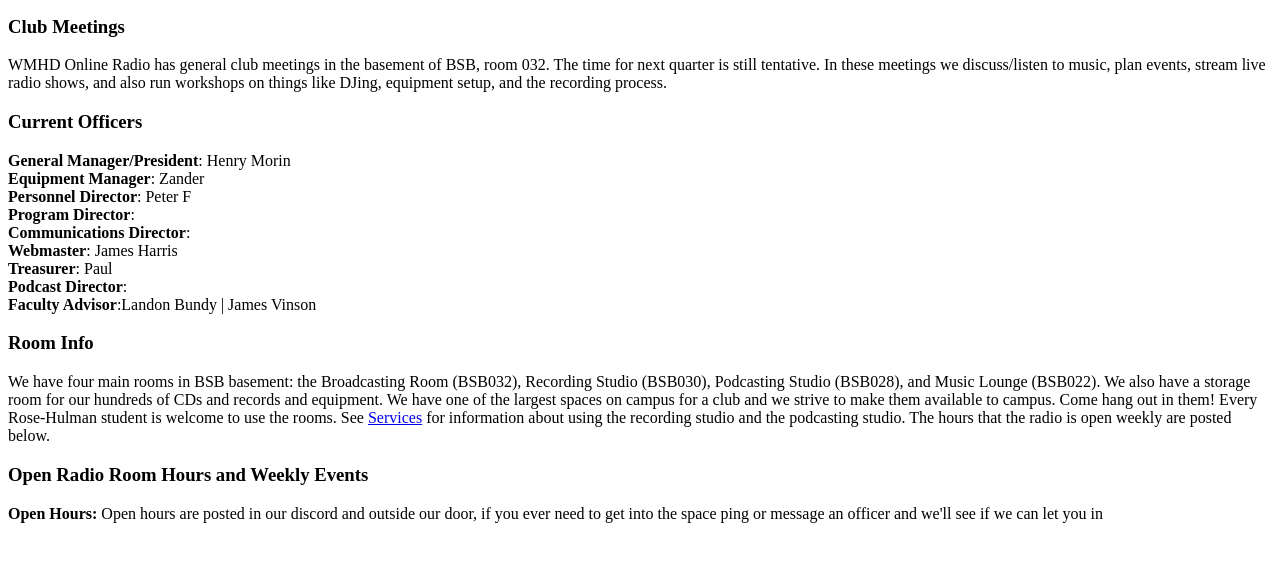
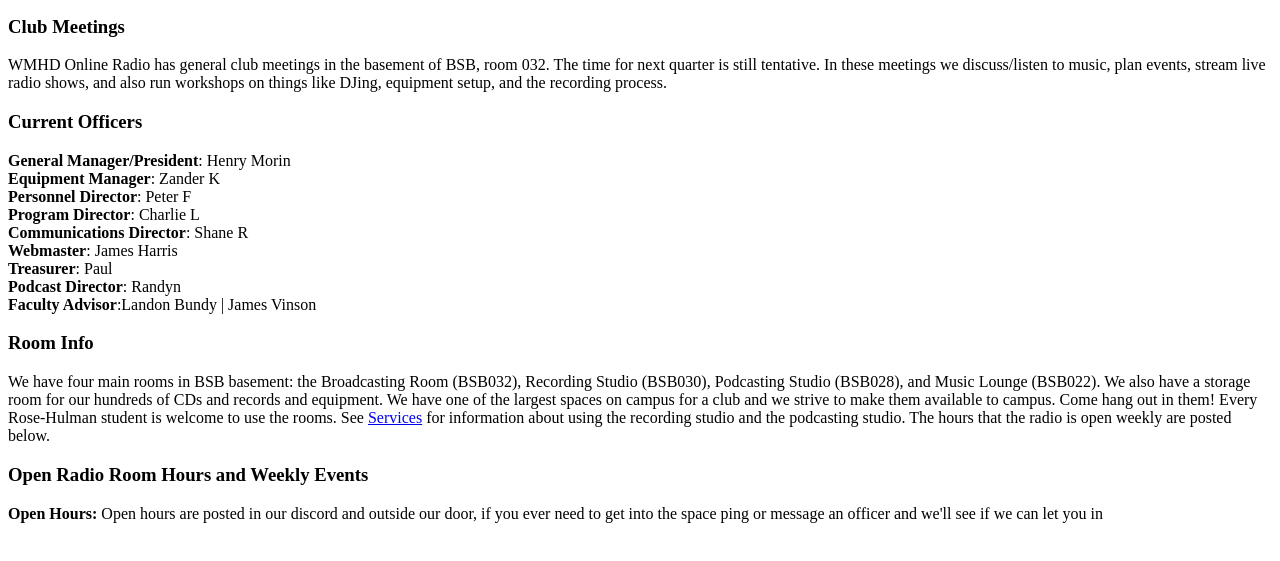
Before and after one commit to wmhdonlineradio/WMHDGATSBY, a Gatsby site: page /about in a window 1280 px wide. Shown: the part 1070-1631 px from the top of the page. Built offline with nearby package versions, Linux system fonts and the light colour scheme; Gatsby itself is replaced by a stand-in of ours.

Commit message:
officers

```diff
--- a/src/pages/about.js
+++ b/src/pages/about.js
@@ -20,13 +20,13 @@
 
       <h3>Current Officers</h3>
       <div><b>General Manager/President</b>: Henry Morin</div>
-      <div><b>Equipment Manager</b>: Zander</div>
+      <div><b>Equipment Manager</b>: Zander K</div>
       <div><b>Personnel Director</b>: Peter F</div>
-      <div><b>Program Director</b>:</div>
-      <div><b>Communications Director</b>:</div>
+      <div><b>Program Director</b>: Charlie L</div>
+      <div><b>Communications Director</b>: Shane R</div>
       <div><b>Webmaster</b>: James Harris </div>
       <div><b>Treasurer</b>: Paul</div>
-      <div><b>Podcast Director</b>:</div>
+      <div><b>Podcast Director</b>: Randyn</div>
       <div><b>Faculty Advisor</b>:Landon Bundy | James Vinson</div>
 
       <h3>Room Info</h3>
```
Also changed, not shown: README.md.
